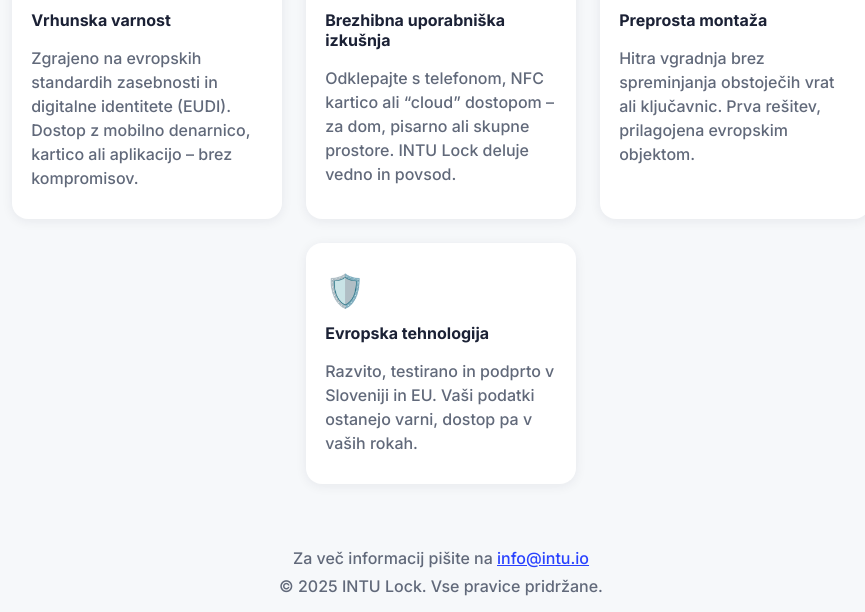
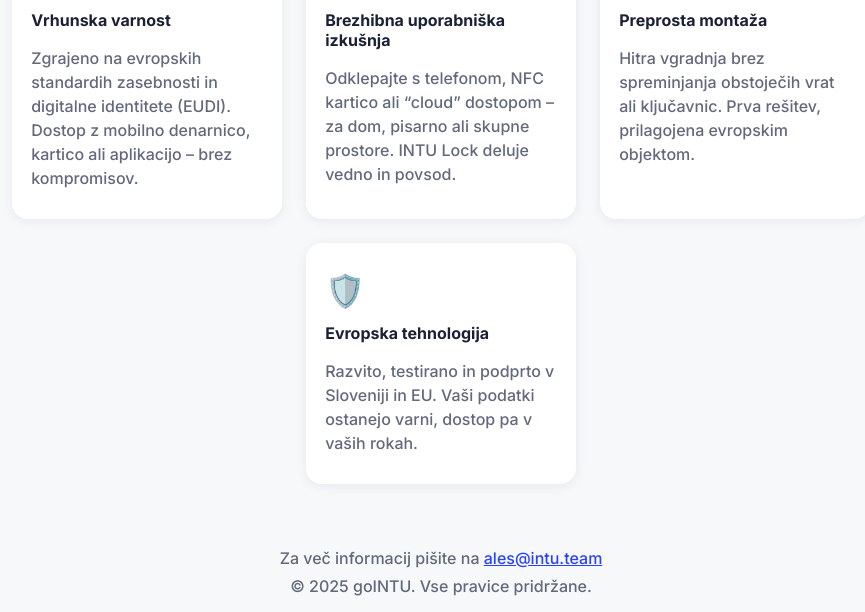
Before and after one commit to lesk0123/website-gI, a plain HTML site: page index.html in a window 1280 px wide. Shown: the part 706-1318 px from the top of the page, without its empty margins (199-1064 px from the left). Drawn offline with Linux system fonts and the light colour scheme.

Commit message:
Add files via upload

```diff
--- a/index.html
+++ b/index.html
@@ -190,8 +190,8 @@
   </main>
 
   <footer id="contact">
-    <div>Za več informacij pišite na <a href="mailto:info@intu.io" style="color: #2942ff;">info@intu.io</a></div>
-    <div style="margin-top:0.5rem;">&copy; 2025 INTU Lock. Vse pravice pridržane.</div>
+    <div>Za več informacij pišite na <a href="mailto:ales@intu.team" style="color: #2942ff;">ales@intu.team</a></div>
+    <div style="margin-top:0.5rem;">&copy; 2025 goINTU. Vse pravice pridržane.</div>
   </footer>
 </body>
 </html>
```
